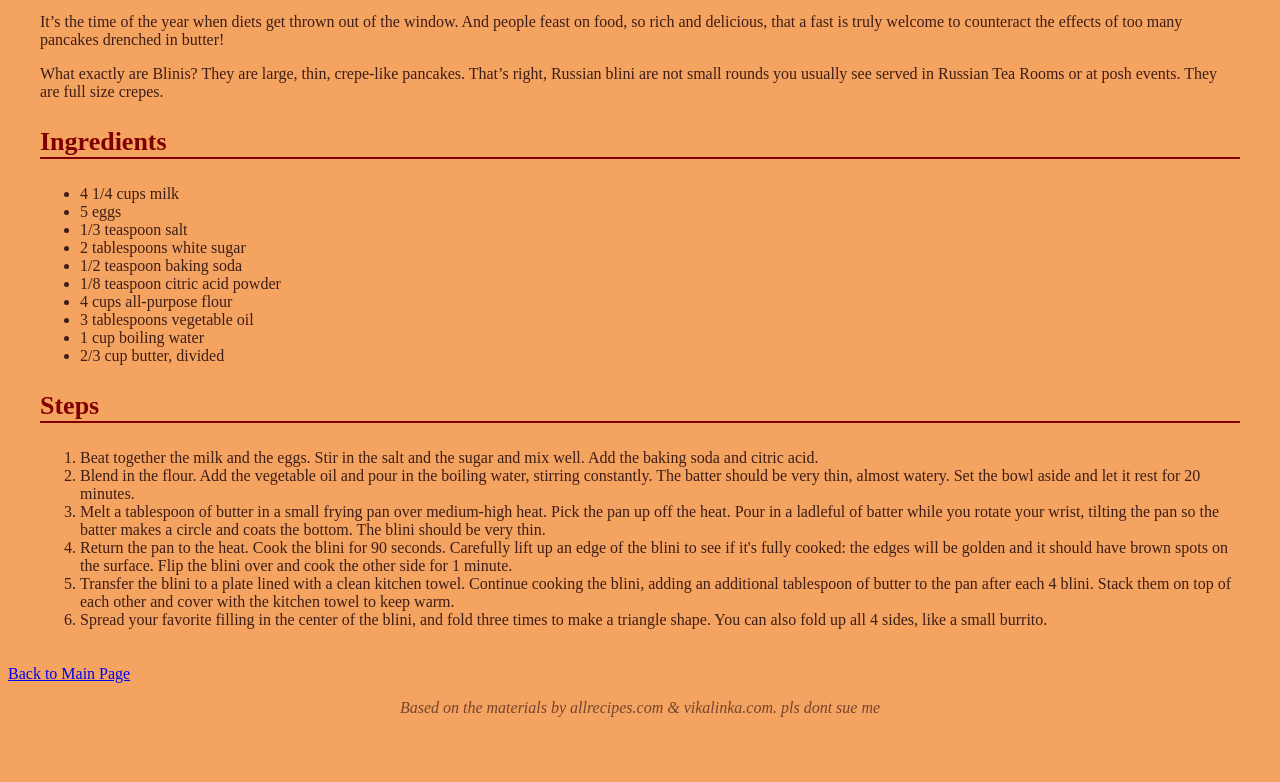
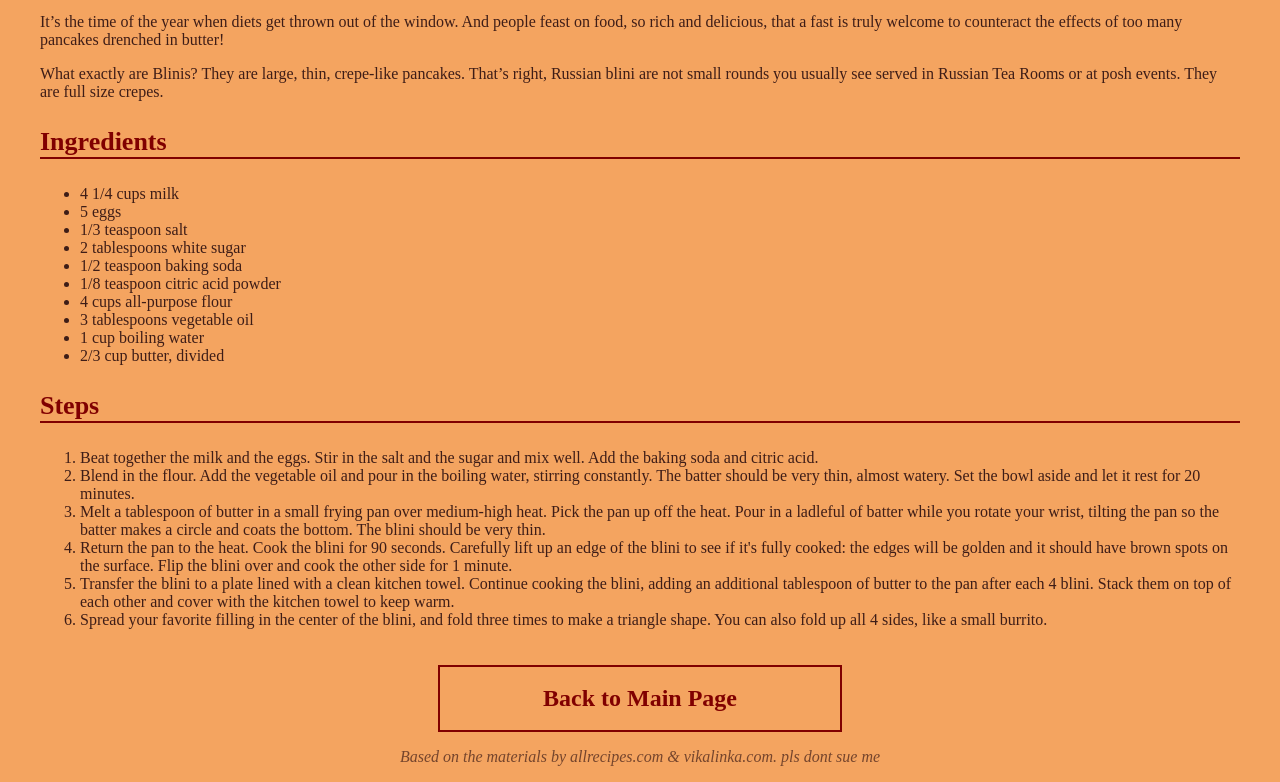
Before and after one commit to dragonvedb/odin-recipes, a plain HTML site: page recipes/blini.html in a window 1280 px wide. Shown: the part 899-1681 px from the top of the page. Before the commit the page ends 1632 px from the top, so only its background shows below. Drawn offline with Linux system fonts and the light colour scheme.

Commit message:
Style the return to Main Page button

```diff
--- a/styles.css
+++ b/styles.css
@@ -103,6 +103,26 @@ h3 {
     max-width: 1200px;
 }
 
+.return {
+    display: block;
+    margin:auto;
+    max-width: 400px;
+    text-align: center;
+
+    color: maroon;
+    border:2px solid;
+    padding: 18px 0px;
+
+    font-size: 24px;
+    font-weight: bold;
+    text-decoration: none;
+}
+
+.return:hover {
+    color: burlywood;
+    background-color: maroon;
+}
+
 .credits {
     text-align: center;
     color: rgba(62, 29, 23, 0.7);
```
